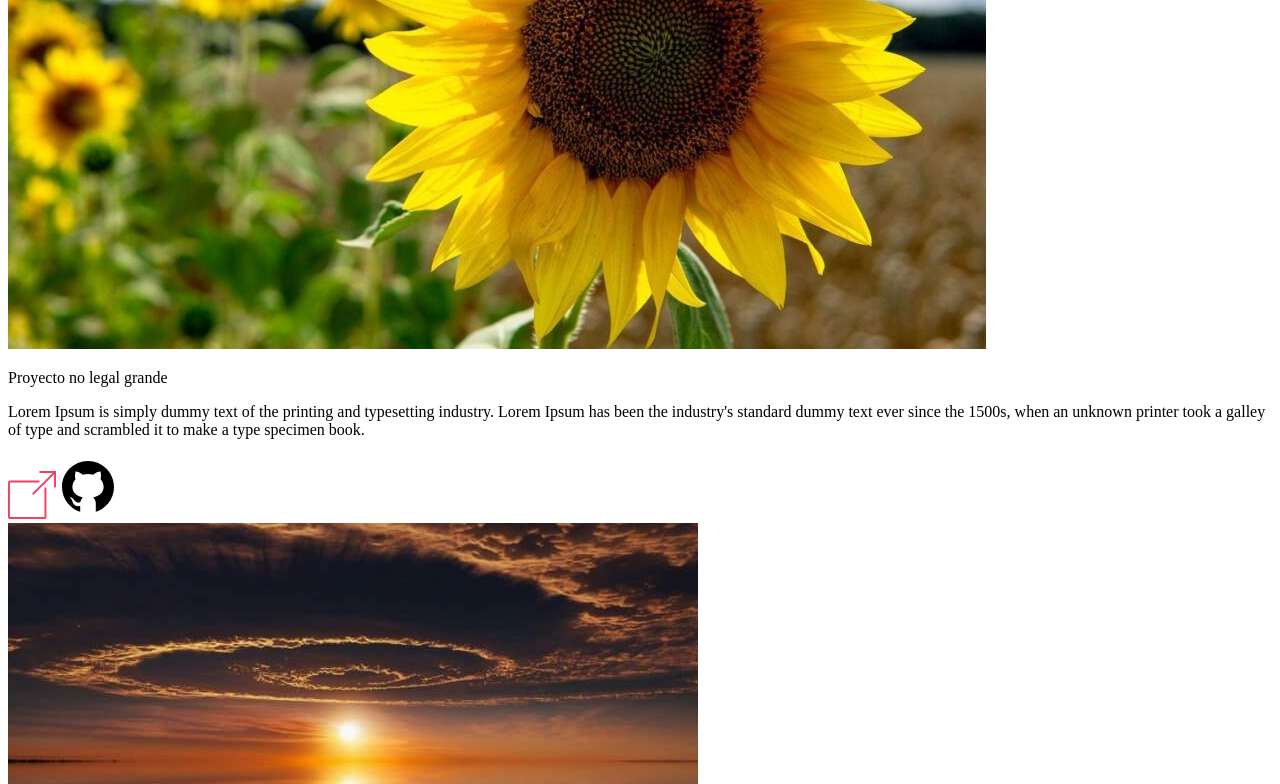
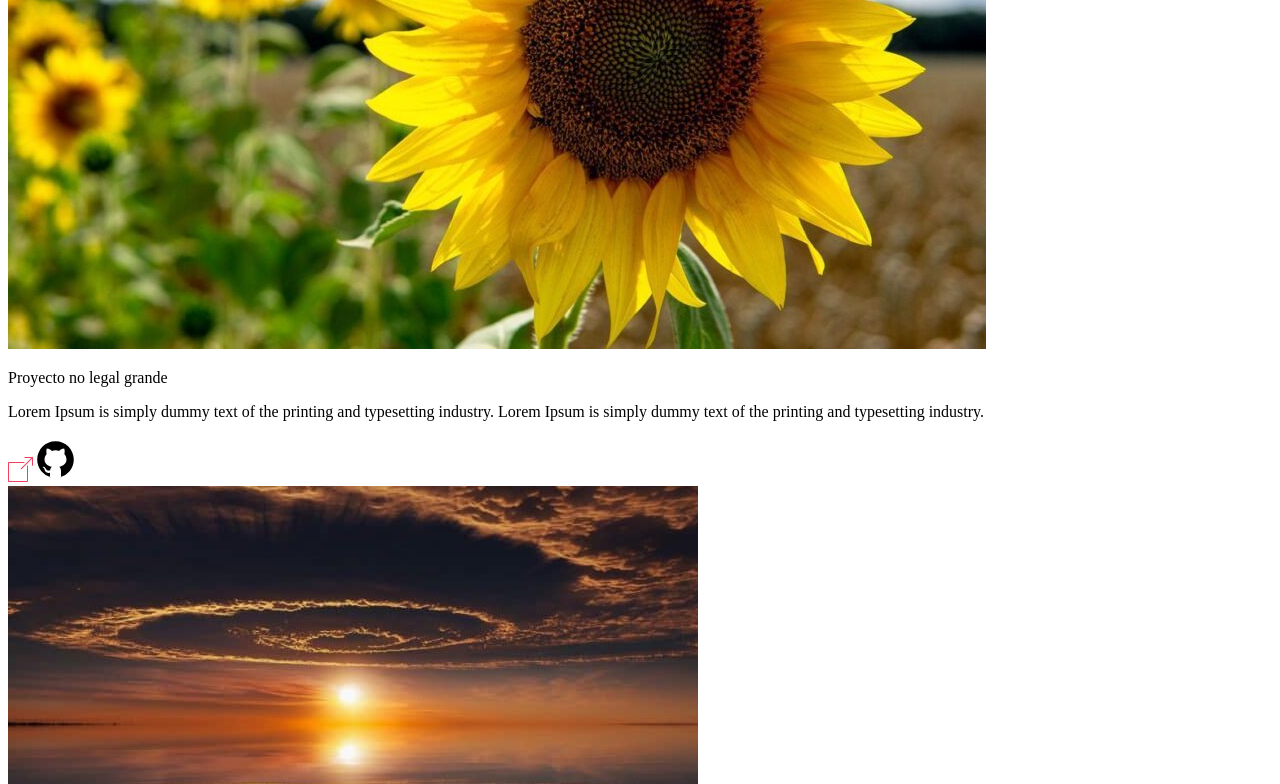
Before and after one commit to EdwinCacuango/my-portfolio, a Next.js app: page / in a window 1280 px wide. Shown: the part 2000-2784 px from the top of the page. Built offline with nearby package versions, Linux system fonts and the light colour scheme.

Commit message:
Added styles to center home'sections in laptop view.

```diff
--- a/components/Header.js
+++ b/components/Header.js
@@ -7,7 +7,7 @@ import webLogo from "../public/logo.svg"
 
 export default function Header({ home }) {
     return (
-        <header className="header w-full bg-slate-50 px-8 py-4 z-50 flex justify-between items-center gap-4 shadow-md fixed overflow-hidden">
+        <header className="header w-full bg-slate-50 px-8 py-1 z-50 flex justify-between items-center gap-4 shadow-md fixed overflow-hidden">
             <Link href="/">
                 <a>
                     <Image src={webLogo} alt="website logo" width={80} height={80} />
--- a/components/Home/AboutMe.js
+++ b/components/Home/AboutMe.js
@@ -2,12 +2,14 @@ import Image from "next/image"
 export const AboutMe = () => {
     return (
         <section className="section-home" id="about">
-            <div className="flex gap-12">
-            <div className="max-w-[48%]">
-                <h2 className="title-2">0.1 Sobre mí</h2>
-                <div className="p-2 text-justify">
+            <div>
+                <h2 className="title-2 mt-32">0.1 Sobre mí</h2>
+                <div className="flex gap-6">
+                    {/* Description */}
+                    <div className="p-2 text-justify max-w-[50%]">
                         <p> Hola¡ Mi nombre es Edwin. Mi interés en el mundo del desarrollo empezó allá por el 2020 cuando me involucré en el uso de herramientas web y control ciudadano. En este poco tiempo he descubierto todas las ventajas y oportunidades que suponen la fusión de la tecnología y el derecho y estoy realmente entusiasmado de poder colaborar en la creación y distribución de dichas soluciones digitales.</p>
                         <p className="my-2">Actualmente sigo estudiando para convertirme en un experto en desarrollo web, datos personales y ciberseguridad. Adicionalmente, durante este tiempo también he sido miembro de orgnizaciones de innovación legal, legaltech y propiedad intelectual.</p>
+                        {/* Habilidades */}
                         <div>
                             <p>Estas son algunas de las tecnologías en con las que he trabajado recientemente:</p>
                             <ul className="grid grid-cols-2 m-3 ul-about">
@@ -20,8 +22,7 @@ export const AboutMe = () => {
                             </ul>
                         </div>
                     </div>
-            </div>
-            <div className="mt-20">
+                    <div >
                         <div className="relative leading-none">
                             <Image
                                 src="/fotoPerfil.jpg"
@@ -35,7 +36,8 @@ export const AboutMe = () => {
 
                     </div>
                 </div>
+            </div>
 
-        </section>
+        </section >
     )
 }
--- a/components/Home/FormContact.js
+++ b/components/Home/FormContact.js
@@ -62,9 +62,8 @@ export default function FormContact() {
     return (
         <section className="section-home" id="contact">
             <div className='w-full'>
-                <h2 className='title-2'>0.4 Contáctame</h2>
-                <hr />
-                <form onSubmit={handleOnSubmit} className="flex flex-col mt-8 gap-4">
+                <h2 className='title-2 mt-20'>0.4 Contáctame</h2>
+                <form onSubmit={handleOnSubmit} className="flex flex-col mt-4 gap-3">
                     <label htmlFor="email" className='title-3'>Email</label>
                     <input
                         id="email"
@@ -73,7 +72,7 @@ export default function FormContact() {
                         onChange={handleOnChange}
                         required
                         value={inputs.email}
-                        className="input-field h-12"
+                        className="input-field h-10"
                     />
                     <label htmlFor="message" className='title-3'>Tu mensaje</label>
                     <textarea
@@ -82,7 +81,7 @@ export default function FormContact() {
                         onChange={handleOnChange}
                         required
                         value={inputs.message}
-                        className="input-field h-40"
+                        className="input-field h-40 text-sm"
                     />
                     <Button type="submit" disabled={status.submitting}>
                         {!status.submitting
--- a/components/Home/Projects.js
+++ b/components/Home/Projects.js
@@ -12,17 +12,17 @@ export const Projects = () => {
                     <ProjectCard
                         titleProject="Proyecto no legal grande"
                         image={girasoles}
-                        description="Lorem Ipsum is simply dummy text of the printing and typesetting industry. Lorem Ipsum has been the industry's standard dummy text ever since the 1500s, when an unknown printer took a galley of type and scrambled it to make a type specimen book."
+                        description="Lorem Ipsum is simply dummy text of the printing and typesetting industry. Lorem Ipsum is simply dummy text of the printing and typesetting industry."
                     />
                     <ProjectCard
                         titleProject="Proyecto legal"
                         image={sol}
-                        description="Lorem Ipsum is simply dummy text of the printing and typesetting industry. Lorem Ipsum has been the industry's standard dummy text ever since the 1500s, when an unknown printer took a galley of type and scrambled it to make a type specimen book."
+                        description="Lorem Ipsum is simply dummy text of the printing and typesetting industry. Lorem Ipsum is simply dummy text of the printing and typesetting industry."
                     />
                     <ProjectCard
                         titleProject="Proyecto no legal chico"
                         image={stocks}
-                        description="Lorem Ipsum is simply dummy text of the printing and typesetting industry. Lorem Ipsum has been the industry's standard dummy text ever since the 1500s, when an unknown printer took a galley of type and scrambled it to make a type specimen book." />
+                        description="Lorem Ipsum is simply dummy text of the printing and typesetting industry. Lorem Ipsum is simply dummy text of the printing and typesetting industry." />
                 </div>
             </div>
         </section>
--- a/components/UI/ProjectCard.js
+++ b/components/UI/ProjectCard.js
@@ -7,11 +7,11 @@ export const ProjectCard = ({ image, titleProject,description, linkSite, gitHubR
             <Image src={image} alt="" />
             <div>
                 <p className="text-enphasis">{titleProject}</p>
-                <p className="text-left px-2">{description}</p>
+                <p className="text-left px-1 text-base">{description}</p>
             </div>
-            <div className="mt-4 flex gap-2 items-center">
-                <a className="icon-card" src={linkSite}><Image src={site} alt="Linkt to site" /></a>
-                <a className="icon-card" src={gitHubRepo}><Image src={GitHub} alt="Link to GitHub repository" /></a>
+            <div className="mt-2 flex gap-1 items-center">
+                <a className="icon-card" src={linkSite}><Image src={site} alt="Linkt to site" width={25} height={25}/></a>
+                <a className="icon-card" src={gitHubRepo}><Image src={GitHub} alt="Link to GitHub repository" width={45} height={45}/></a>
             </div>
         </div>
     )
--- a/styles/globals.css
+++ b/styles/globals.css
@@ -16,7 +16,7 @@ a {
 }
 
 p, ul{
-  font-size:1.25rem;
+  font-size:1rem;
 }
 
 
@@ -43,7 +43,6 @@ p, ul{
     "sidebar main main main main main";
   grid-template-columns: 1fr 1fr 1fr 1fr 1fr 1fr;
   grid-template-rows: auto;
-
 }
 
 .center {
@@ -58,7 +57,9 @@ p, ul{
 .card {
   @apply bg-gray-50  rounded-xl p-4 shadow-lg;
 }
-
+.icon-card span{
+  @apply w-1;
+}
 .btn-primary {
   @apply bg-rose-500 p-3 text-slate-50;
   @apply hover:opacity-75;
@@ -115,7 +116,7 @@ p, ul{
 }
 
 .input-field{
-  @apply p-4 text-xl border-rose-200 border-2 rounded-md;
+  @apply p-2 text-lg border-rose-200 border-2 rounded-md;
   @apply focus-visible:outline-2 outline-rose-500;
 }
 
```
Lines whose indentation alone changed are shown as unchanged.
